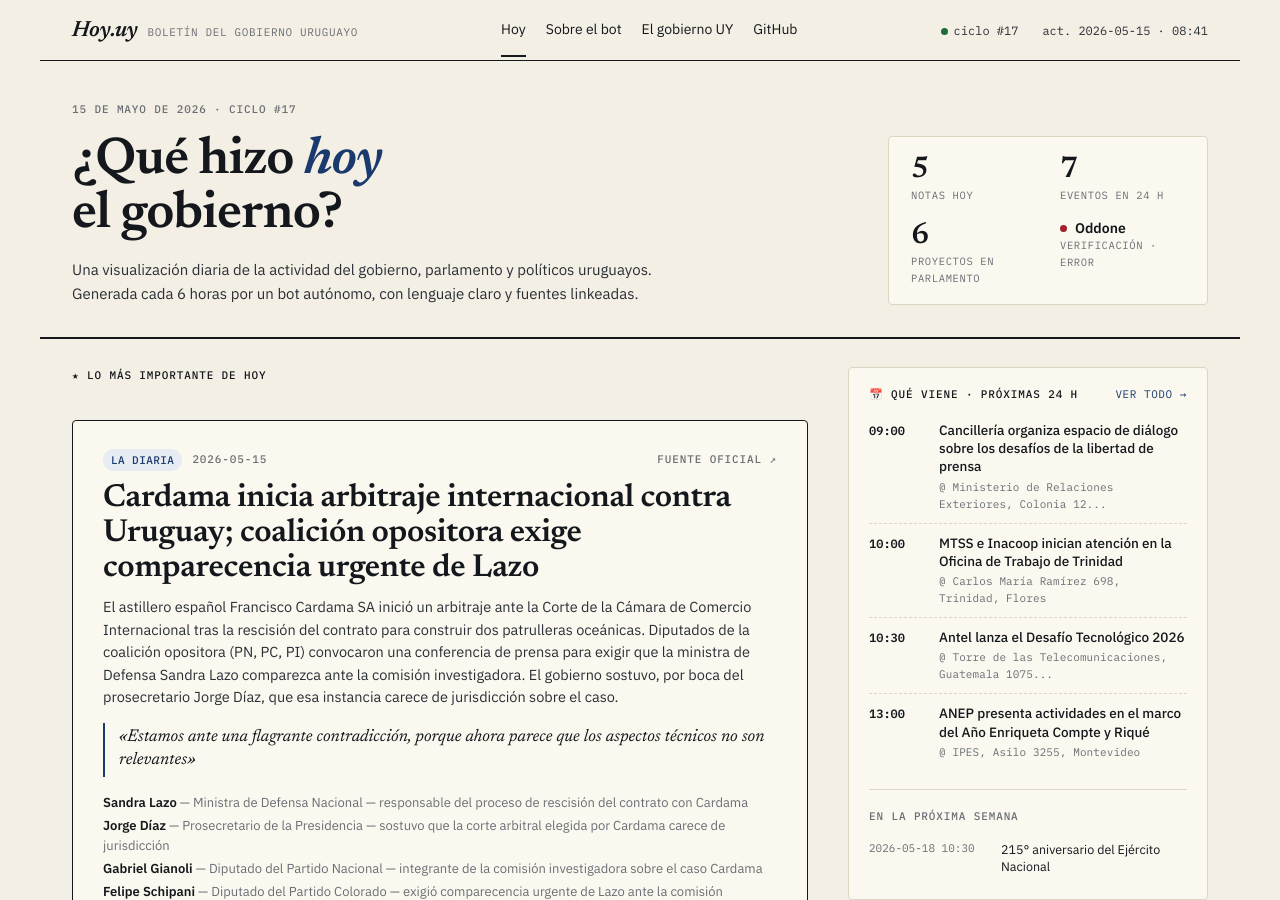
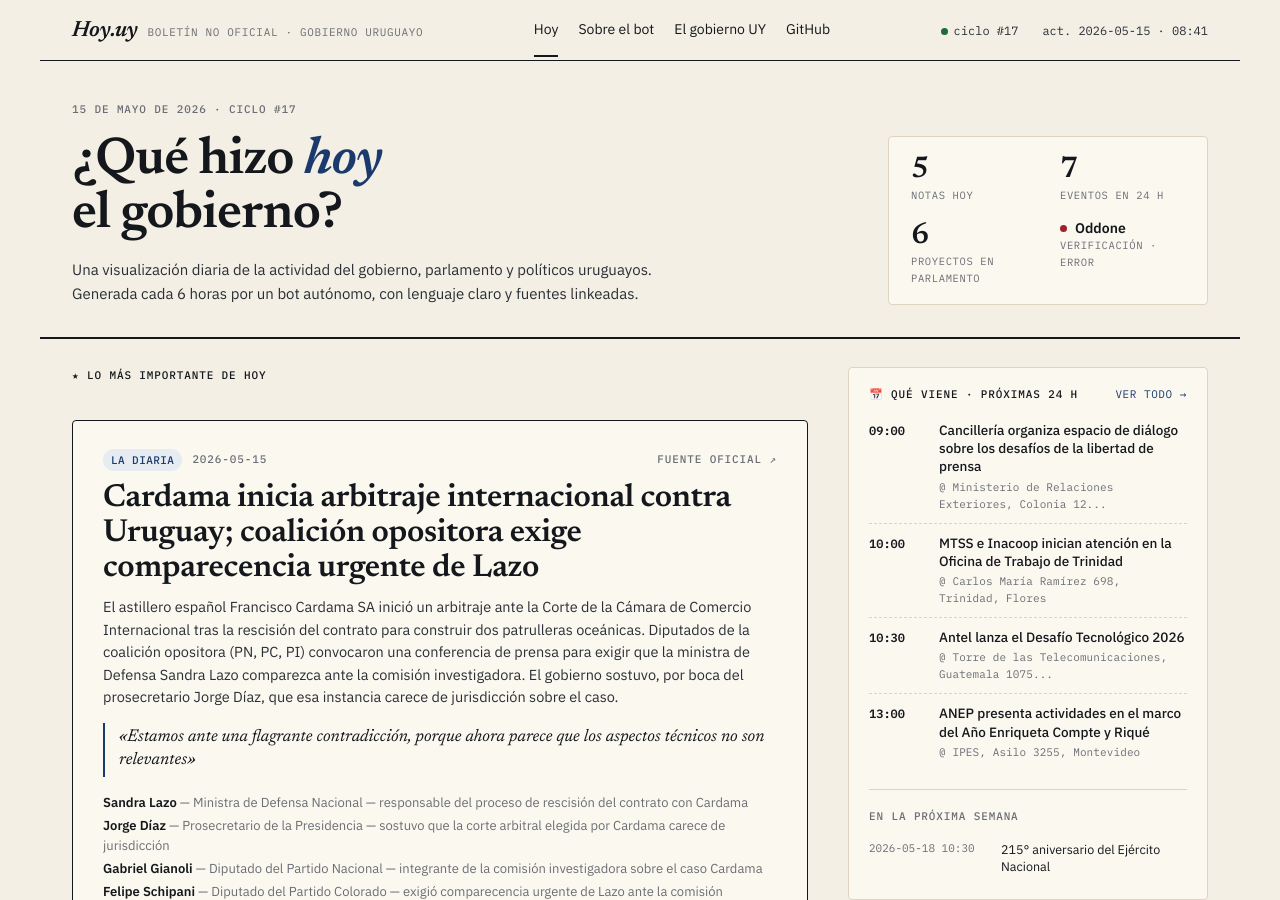
Before and after one commit to lezama/gob-uy-bot, a Jekyll site: the page built from index.html, in a window 1280 px wide and 900 px high. Built offline with Jekyll 4.4.1, drawn with Linux system fonts in a browser that asks for light colours; the list of posts is cut into pages by our own code.

Commit message:
fix: aclarar que el boletín NO es oficial
"Boletín del gobierno uruguayo" sonaba como publicación del Estado.
El sitio es un proyecto ciudadano que agrega datos públicos —
no es del gobierno.

Cambio el tag del masthead: "Boletín no oficial · gobierno uruguayo".

Co-Authored-By: Claude Opus 4.7 (1M context) <noreply@anthropic.com>

```diff
--- a/_includes/header.html
+++ b/_includes/header.html
@@ -6,7 +6,7 @@
 <header class="mast">
   <div class="mast__brand">
     <a class="mast__logo" href="{{ '/' | relative_url }}">Hoy.uy</a>
-    <span class="mast__tag">Boletín del gobierno uruguayo</span>
+    <span class="mast__tag">Boletín no oficial · gobierno uruguayo</span>
   </div>
   <nav class="mast__nav">
     <a href="{{ '/' | relative_url }}"{% if page.url == "/" %} class="is-current"{% endif %}>Hoy</a>
```
